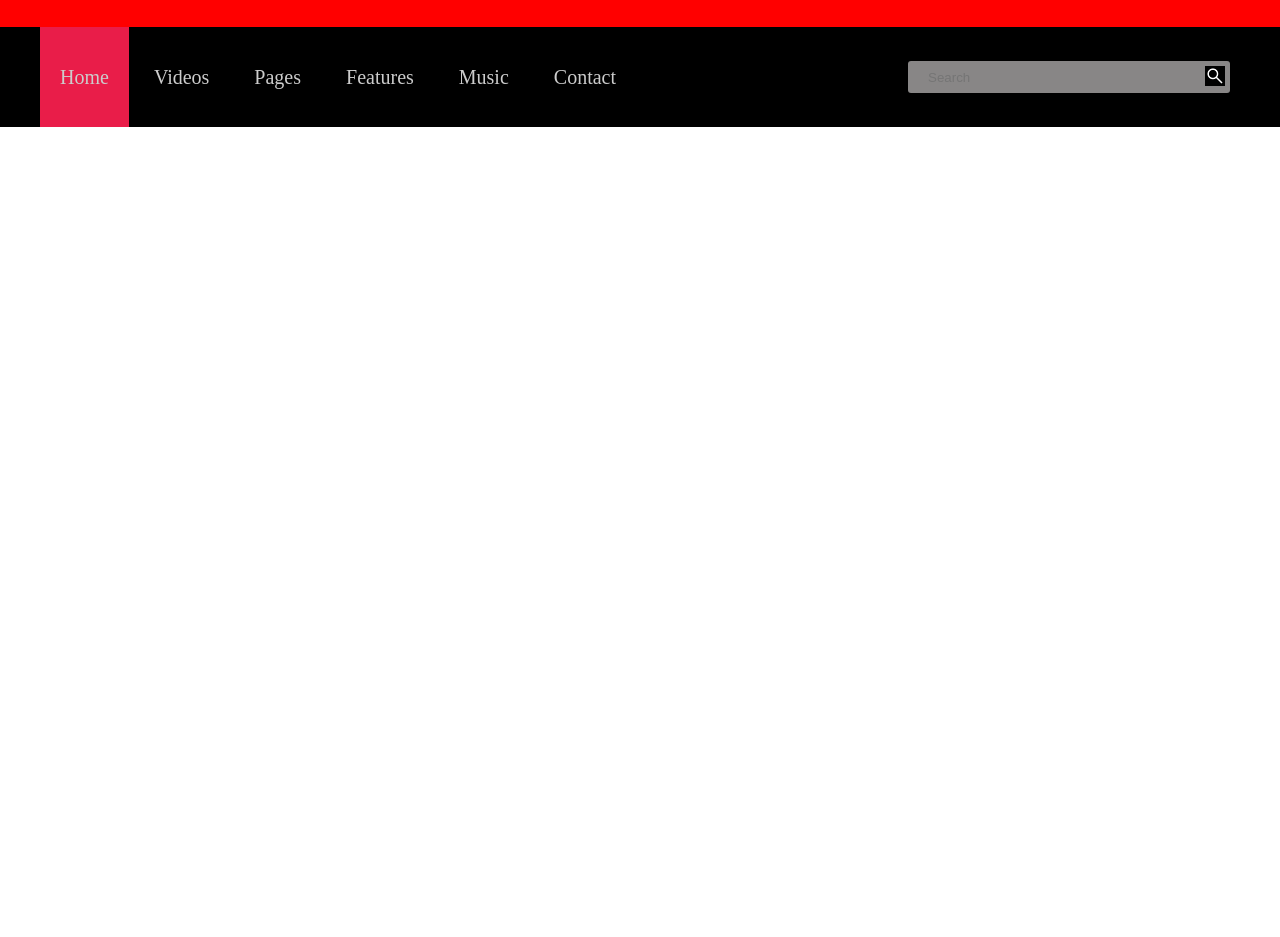
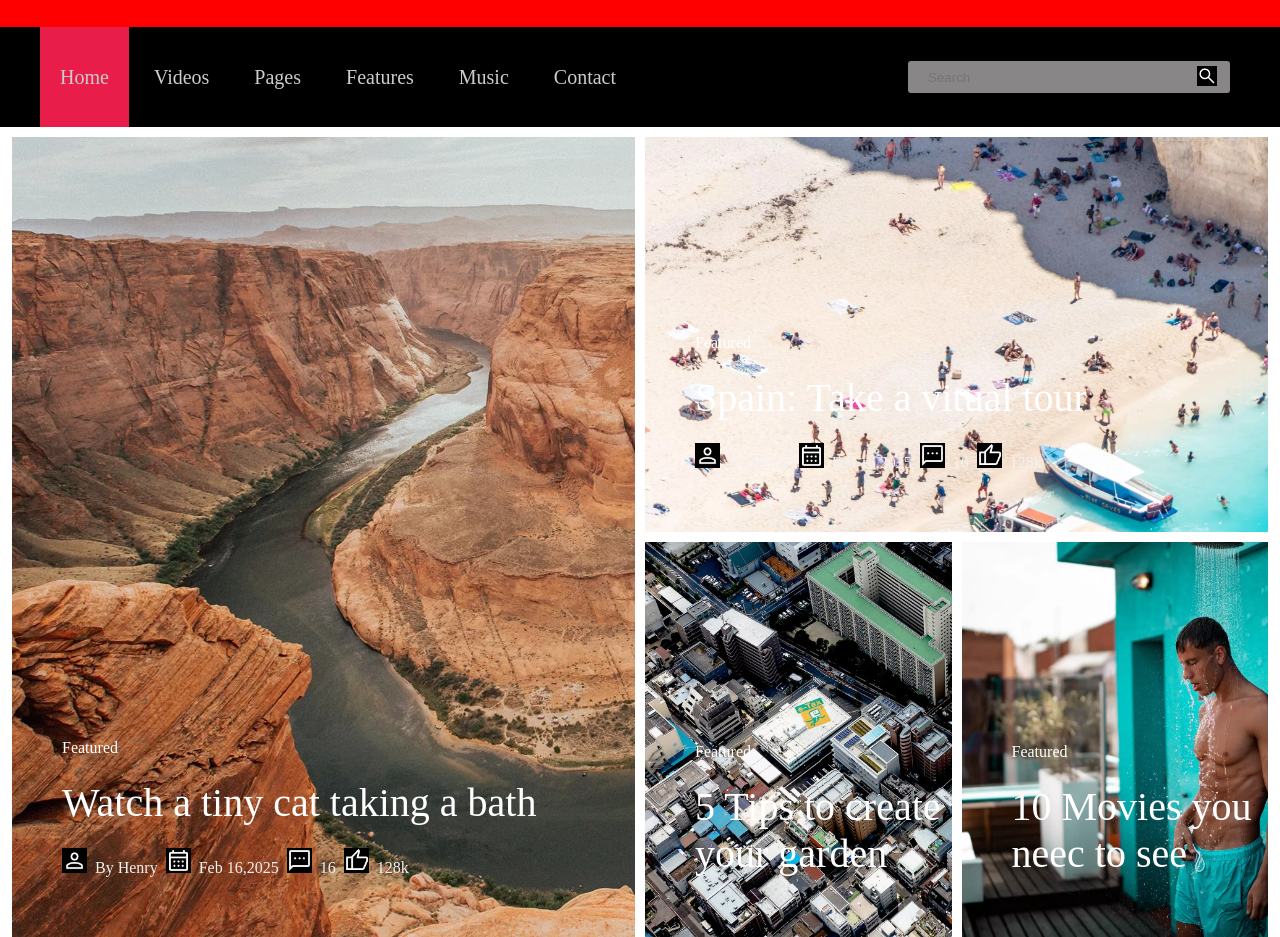
Before and after one commit to obinnahenri/Colorlib-project, a plain HTML site: page new-colorlib/index.html in a window 1280 px wide. Shown: the part 123-1060 px from the top of the page. Before the commit the page ends 800 px from the top, so only its background shows below. Drawn offline with Linux system fonts and the light colour scheme.

Commit message:
The body section

```diff
--- a/new-colorlib/index.html
+++ b/new-colorlib/index.html
@@ -39,5 +39,61 @@
         </div>
       </div>
     </div>
+
+    <!--Body Section-->
+
+    <div class="grid-container">
+      <div class="grid-left">
+        <div class="grid-left-icon">
+          <p>Featured</p>
+          <h1>Watch a tiny cat taking a bath</h1>
+          <div class="left-icon">
+            <img src="img/user.jpg" alt="" />
+            <p>By Henry</p>
+            <img src="img/calender.jpg" alt="" />
+            <p>Feb 16,2025</p>
+            <img src="img/chat.jpg" alt="" />
+            <p>16</p>
+            <img src="img/like.jpg" alt="" />
+            <p>128k</p>
+          </div>
+        </div>
+      </div>
+      <div class="grid-right">
+        <div class="grid-sm1">
+          <div class="grid-left-icon">
+            <p>Featured</p>
+            <h1>Spain: Take a vitual tour</h1>
+            <div class="left-icon">
+              <img src="img/user.jpg" alt="" />
+              <p>By Henry</p>
+              <img src="img/calender.jpg" alt="" />
+              <p>Feb 16,2025</p>
+              <img src="img/chat.jpg" alt="" />
+              <p>16</p>
+              <img src="img/like.jpg" alt="" />
+              <p>128k</p>
+            </div>
+          </div>
+        </div>
+        <div class="grid-sm2">
+          <div class="grid-sm3">
+            <div class="grid-left-icon">
+              <p>Featured</p>
+              <h1>5 Tips to create your garden</h1>
+
+            </div>
+          </div>
+          <div class="grid-sm4">
+            <div class="grid-left-icon">
+              <p>Featured</p>
+              <h1>10 Movies you neec to see</h1>
+
+              </div>
+            </div>
+          </div>
+        </div>
+      </div>
+    </div>
   </body>
 </html>
--- a/new-colorlib/style.css
+++ b/new-colorlib/style.css
@@ -47,6 +47,7 @@
   padding-right: 50px;
   font-size: 20px;
   font-weight: 500;
+  margin-bottom: 10px;
 }
 .nav-list ul li {
   display: inline-flex;
@@ -85,3 +86,71 @@ input {
 .home {
   background-color: rgb(233, 29, 73);
 }
+
+/*Body Section*/
+
+.grid-container {
+  display: grid;
+  grid-template-columns: 1fr 1fr;
+  height: 800px;
+  gap: 10px;
+  padding-left: 12px;
+  padding-right: 12px;
+}
+.grid-left {
+  background-image: url(../new-colorlib/img/1.jpg);
+  background-size: cover;
+  color: white;
+  position: relative;
+  -webkit-backdrop-filter: blur(8px);
+}
+.grid-right {
+  display: grid;
+  gap: 10px;
+}
+.grid-sm1 {
+  background-image: url(../new-colorlib/img/2.jpg);
+  background-size: cover;
+  position: relative;
+  color: white;
+}
+.grid-sm2 {
+  display: grid;
+  grid-template-columns: 1fr 1fr;
+  gap: 10px;
+  color: white;
+}
+.grid-sm3 {
+  background-image: url(../new-colorlib/img/3.jpg);
+  background-size: cover;
+  position: relative;
+}
+.grid-sm4 {
+  background-image: url(../new-colorlib/img/4.jpg);
+  background-size: cover;
+  position: relative;
+}
+
+img {
+  height: 25px;
+  margin-right: 8px;
+}
+.grid-left-icon {
+  position: absolute;
+  bottom: 60px;
+  left: 50px;
+}
+.left-icon {
+  display: inline-flex;
+  color: #f3f0f0;
+  align-items: baseline;
+  margin-top: 22px;
+}
+p {
+  margin-right: 8px;
+}
+h1 {
+  margin-top: 22px;
+  font-weight: 400;
+  font-size: 40px;
+}
```
Also changed, not shown: new-colorlib/img/1.jpg (added), new-colorlib/img/2.jpg (added), new-colorlib/img/3.jpg (added), new-colorlib/img/4.jpg (added), new-colorlib/img/calender.jpg (added), new-colorlib/img/chat.jpg (added), new-colorlib/img/like.jpg (added), new-colorlib/img/user.jpg (added).
